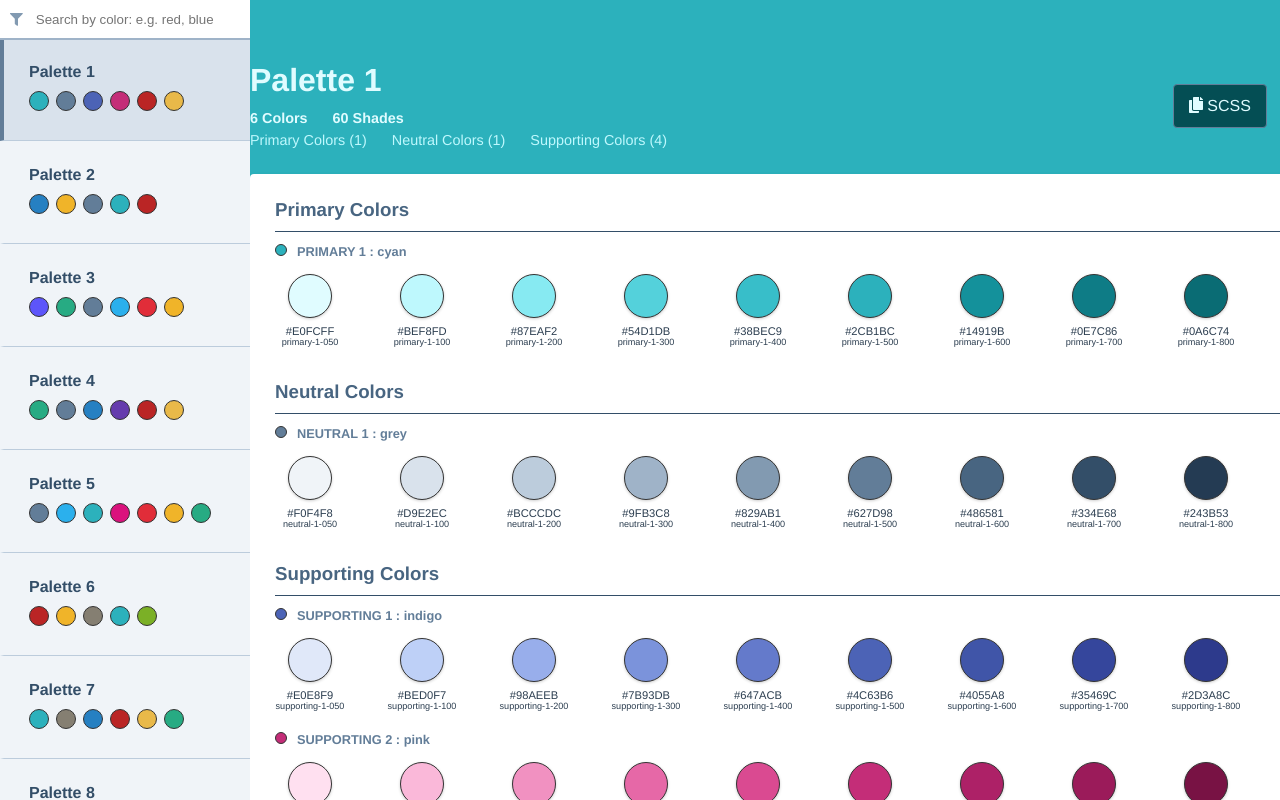
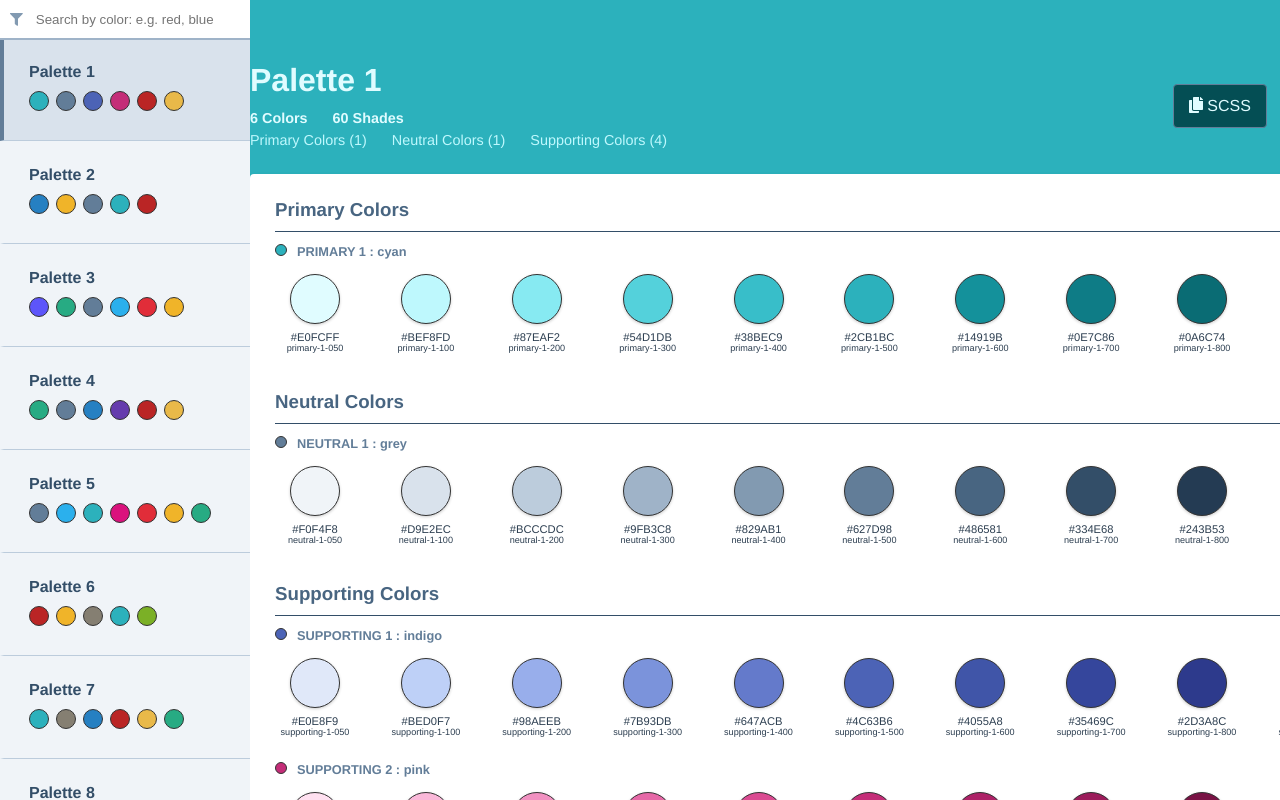
Before and after one commit to AndersonLance/color-picker, a Vue app: page / in a window 1280 px wide. Built offline with nearby package versions, Linux system fonts and the light colour scheme.

Commit message:
Change width of color hex pair to remove text wrapping

```diff
--- a/src/components/ActivePaletteViewer.vue
+++ b/src/components/ActivePaletteViewer.vue
@@ -542,8 +542,8 @@ h1, h2, h3, h4 {
                 margin-top: 5px;
                 margin-right: 12px;
                 margin-bottom: 12px;
-                height: 70px;
-                width: 70px;
+                height: 80px;
+                width: 80px;
 
                 .scss-var {
                     font-size: .57rem;
```
